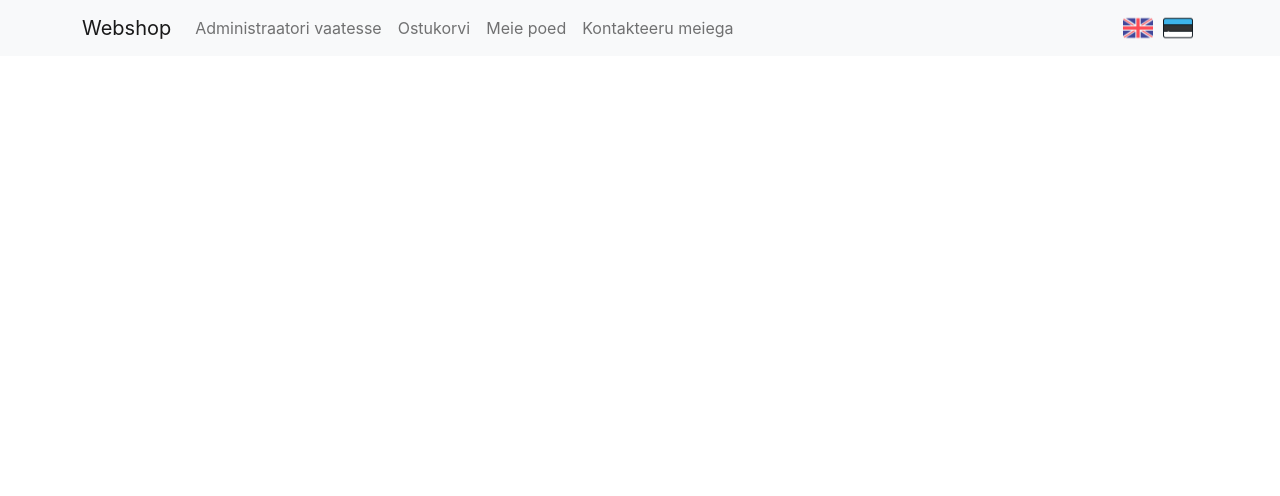
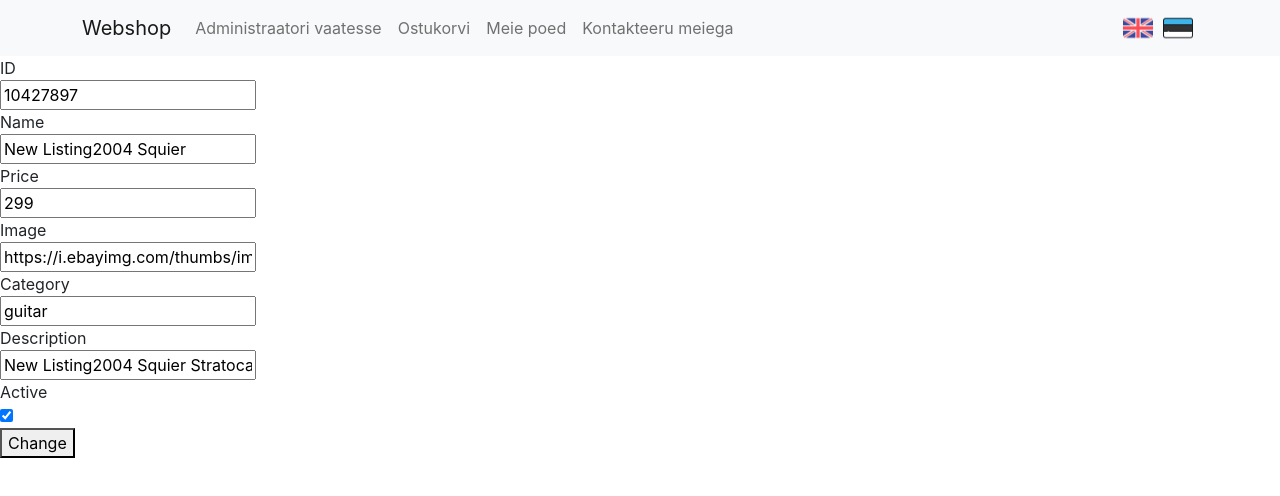
Before and after one commit to vahermihkel/React-01-23, a React (Create React App) app in the folder webshop/: page /admin/edit-product/10427897 in a window 1280 px wide. Shown: the top 496 px of the page. Built offline with nearby package versions, Linux system fonts and the light colour scheme.

Commit message:
toote lisamine, muutmine, haldamine

```diff
--- a/webshop/src/App.js
+++ b/webshop/src/App.js
@@ -52,7 +52,7 @@
         <Route path="signup" element={ <Signup /> } />
         <Route path="admin" element={ <AdminHome /> } />
         <Route path="admin/add-product" element={ <AddProduct /> } />
-        <Route path="admin/edit-product" element={ <EditProduct /> } />
+        <Route path="admin/edit-product/:id" element={ <EditProduct /> } />
         <Route path="admin/maintain-categories" element={ <MaintainCategories /> } />
         <Route path="admin/maintain-products" element={ <MaintainProducts /> } />
         <Route path="admin/maintain-shops" element={ <MaintainShops /> } />
--- a/webshop/src/pages/HomePage.jsx
+++ b/webshop/src/pages/HomePage.jsx
@@ -1,8 +1,51 @@
-import React from 'react'
+import productsFromFile from "../data/products.json";
+import Button from '@mui/material/Button';
+import { useState } from "react";
 
 function HomePage() {
+  const [products, setProducts] = useState(productsFromFile);
+
+  const addToCart = (productClicked) => {
+    const cartLS = JSON.parse(localStorage.getItem("cart")) || [];
+    cartLS.push(productClicked);
+    localStorage.setItem("cart", JSON.stringify(cartLS));
+  }
+
+  const sortAZ = () => {
+    products.sort((a,b) => a.name.localeCompare(b.name));
+    setProducts(products.slice());
+  }
+
+  const sortZA = () => {} // KODUS
+
+  const sortPriceAsc = () => {} // KODUS
+
+  const sortPriceDesc = () => {} // KODUS
+
+  const filterByCategory = (categoryClicked) => {
+    const result = productsFromFile.filter(element => element.category === categoryClicked);
+    setProducts(result);
+  }
+
   return (
-    <div>HomePage</div>
+    <div>
+      <button onClick={() => filterByCategory("guitar")}>guitar</button>
+      <button onClick={() => filterByCategory("drum")}>drum</button>
+      <br />
+      <div>{products.length} products shown</div>
+      <br />
+      <button onClick={sortAZ}>Sort A-Z</button>
+      <button onClick={sortZA}>Sort Z-A</button>
+      <button onClick={sortPriceAsc}>Sort price asc</button>
+      <button onClick={sortPriceDesc}>Sort price desc</button>
+      {products.map(product =>
+        <div key={product.id}>
+          <img src={product.image} alt="" />
+          <div>{product.name}</div>
+          <div>{product.price}</div>
+          <Button variant="contained" onClick={() => addToCart(product)}>Lisa ostukorvi</Button>
+        </div> )}
+    </div>
   )
 }
 
--- a/webshop/src/pages/admin/EditProduct.jsx
+++ b/webshop/src/pages/admin/EditProduct.jsx
@@ -1,9 +1,74 @@
-import React from 'react'
+import { useParams, useNavigate } from "react-router-dom";
+import { useRef } from 'react'
+import productsFromFile from "../../data/products.json";
 
 function EditProduct() {
+  const { id } = useParams();
+  const productFound = productsFromFile.find(element => element.id === Number(id));
+  const index = productsFromFile.indexOf(productFound);
+  // findIndex kasutame järjekorranumbri otsimiseks objektide osas
+  // indexOf kasutame järjekorranumbri leidmiseks primitiivide puhul (string, number, boolean)
+  // indexOf on lihtsam ja kui me otsime just leitud toote järjekorranumbrit, siis saame seda kasutada
+  const idRef = useRef();
+  const nameRef = useRef();
+  const priceRef = useRef();
+  const imageRef = useRef();
+  const categoryRef = useRef();
+  const descriptionRef = useRef();
+  const activeRef = useRef();
+  const navigate = useNavigate();
+
+  const changeProduct = () => {
+    const newProduct = {
+      "id": Number(idRef.current.value),
+      "image": imageRef.current.value,
+      "name": nameRef.current.value,
+      "price": Number(priceRef.current.value),
+      "description": descriptionRef.current.value,
+      "category": categoryRef.current.value,
+      "active": activeRef.current.checked
+    }
+    // ["Nobe", "Tesla", "BMW"][0] = "Audi";
+    // ["Audi", "Tesla", "BMW"]
+    productsFromFile[index] = newProduct;
+    navigate("/admin/maintain-products");
+  }
+
   return (
-    <div>EditProduct</div>
+    <div>
+      {productFound !== undefined && <div>
+        <label>ID</label> <br />
+        <input ref={idRef} type="number" defaultValue={productFound.id} /> <br />
+        <label>Name</label> <br />
+        <input ref={nameRef} type="text" defaultValue={productFound.name} /> <br />
+        <label>Price</label> <br />
+        <input ref={priceRef} type="number" defaultValue={productFound.price} /> <br />
+        <label>Image</label> <br />
+        <input ref={imageRef} type="text" defaultValue={productFound.image} /> <br />
+        <label>Category</label> <br />
+        <input ref={categoryRef} type="text" defaultValue={productFound.category} /> <br />
+        <label>Description</label> <br />
+        <input ref={descriptionRef} type="text" defaultValue={productFound.description} /> <br />
+        <label>Active</label> <br />
+        <input ref={activeRef} type="checkbox" defaultChecked={productFound.active} /> <br />
+        <button onClick={changeProduct}>Change</button>
+      </div>}
+      {productFound === undefined && <div>Product not found!</div> }
+    </div>
   )
 }
 
 export default EditProduct
+
+// 1. Muudan URLi vastuvõtlikkuse muutuja osas+
+// 2. Võimaldan kuskilt lehelt sinna URL-le sattuda, saates kaasa selle muutuja+
+// 3. Võtame useParams abil muutuja kasutusele (useParams osas import!)+
+// 4. Otsime sobiva toote üles (tooted on käes, ID on käes, ketrame kõiki tooteid kuni ID-d matchivad)+
+// 5. Teeme 7x label + input
+// 6. Teeme 7x useRef (useRef osas import)
+// 7. 7x defaultValue={productFound.OMADUS}
+// 8. Teeme nupu ja seome funktsiooniga
+// 9. Funktsiooni sees konstrueerime objekti kokku const newProduct = {1ref,2ref,3ref,}
+// 10. Leiame üles järjekorranumbri
+// 11. Funktsiooni sees teeme asenduse:    productFound[jrkNr] = newProduct
+// 12. Tagasisuunamise toodete haldamise lehele
--- a/webshop/src/pages/admin/MaintainProducts.jsx
+++ b/webshop/src/pages/admin/MaintainProducts.jsx
@@ -1,8 +1,32 @@
-import React from 'react'
+import productsFromFile from "../../data/products.json";
+import Button from 'react-bootstrap/Button';
+import { useState } from "react";
+import { Link } from "react-router-dom";
 
 function MaintainProducts() {
+  const [products, setProducts] = useState(productsFromFile);
+
+                      //  79966360
+  const deleteProduct = (productId) => {
+    const index = productsFromFile.findIndex(element => element.id === productId);
+    productsFromFile.splice(index,1);
+    setProducts(productsFromFile.slice());
+  }
+
   return (
-    <div>MaintainProducts</div>
+    <div>
+      {products.map(product =>
+        <div key={product.id}>
+          <img src={product.image} alt="" />
+          <div>{product.id}</div>
+          <div>{product.name}</div>
+          <div>{product.price}</div>
+          <div>{product.description}</div>
+          <div>{product.category}</div>
+          <Button as={Link} to={"/admin/edit-product/" + product.id} variant="warning">Muuda</Button>
+          <Button variant="danger" onClick={() => deleteProduct(product.id)}>Kustuta</Button>
+        </div> )}
+    </div>
   )
 }
 
```
Also changed, not shown: webshop/src/pages/Cart.jsx (+16 -1 lines), webshop/src/pages/SingleProduct.jsx (+9 -0 lines), webshop/src/pages/admin/AddProduct.jsx (+7 -0 lines).
